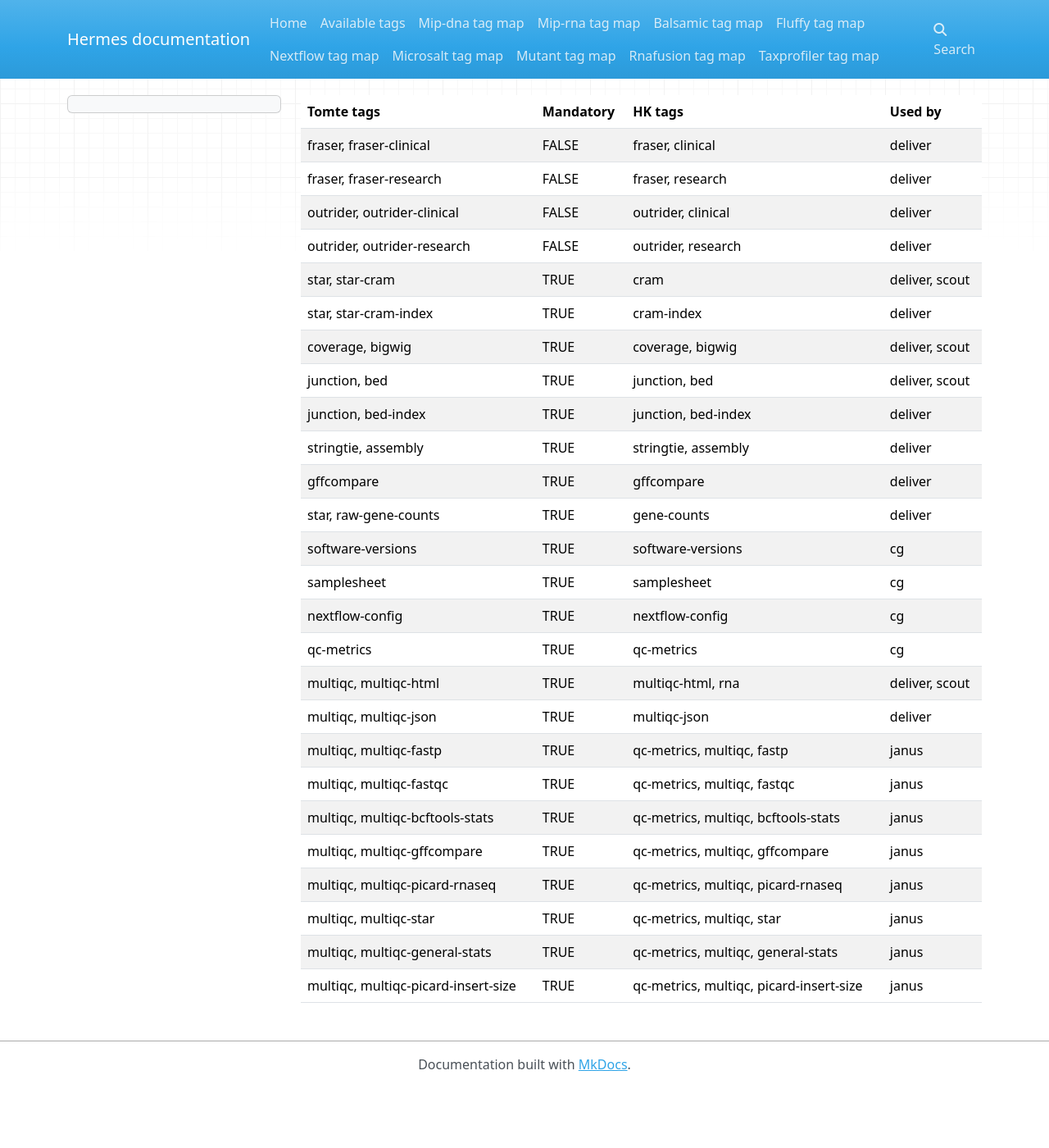
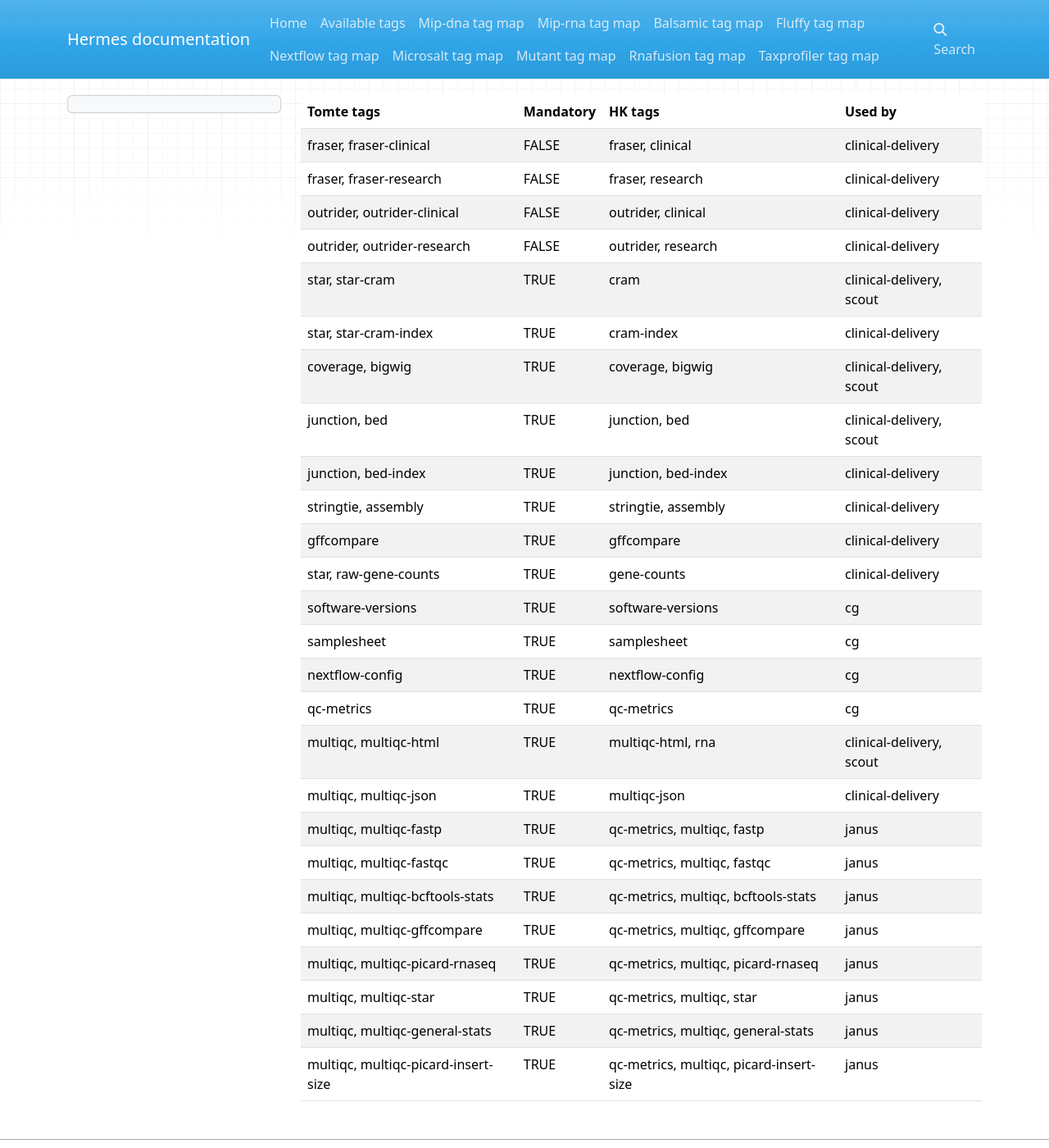
Before and after one commit to Clinical-Genomics/hermes, an MkDocs documentation site: the page built from docs/tomte_map.md, in a window 1280 px wide and 1400 px high. Shown: the whole window at 82% size. Built offline with MkDocs 1.6.1, drawn with Linux system fonts in a browser that asks for light colours; nearby versions of some CDN libraries.

Commit message:
replace delivery by clinical-delivery

```diff
--- a/docs/tomte_map.md
+++ b/docs/tomte_map.md
@@ -1,28 +1,28 @@
-| Tomte tags                           | Mandatory | HK tags                                  | Used by         |
-|--------------------------------------|-----------|------------------------------------------|-----------------|
-| fraser, fraser-clinical              | FALSE     | fraser, clinical                         | deliver         |
-| fraser, fraser-research              | FALSE     | fraser, research                         | deliver         |
-| outrider, outrider-clinical          | FALSE     | outrider, clinical                       | deliver         |
-| outrider, outrider-research          | FALSE     | outrider, research                       | deliver         |
-| star, star-cram                      | TRUE      | cram                                     | deliver, scout  |
-| star, star-cram-index                | TRUE      | cram-index                               | deliver         |
-| coverage, bigwig                     | TRUE      | coverage, bigwig                         | deliver, scout  |
-| junction, bed                        | TRUE      | junction, bed                            | deliver, scout  |
-| junction, bed-index                  | TRUE      | junction, bed-index                      | deliver         |
-| stringtie, assembly                  | TRUE      | stringtie, assembly                      | deliver         |
-| gffcompare                           | TRUE      | gffcompare                               | deliver         |
-| star, raw-gene-counts                | TRUE      | gene-counts                              | deliver         |
-| software-versions                    | TRUE      | software-versions                        | cg              |
-| samplesheet                          | TRUE      | samplesheet                              | cg              |
-| nextflow-config                      | TRUE      | nextflow-config                          | cg              |
-| qc-metrics                           | TRUE      | qc-metrics                               | cg              |
-| multiqc, multiqc-html                | TRUE      | multiqc-html, rna                        | deliver, scout  |
-| multiqc, multiqc-json                | TRUE      | multiqc-json                             | deliver         |
-| multiqc, multiqc-fastp               | TRUE      | qc-metrics, multiqc, fastp               | janus           |
-| multiqc, multiqc-fastqc              | TRUE      | qc-metrics, multiqc, fastqc              | janus           |
-| multiqc, multiqc-bcftools-stats      | TRUE      | qc-metrics, multiqc, bcftools-stats      | janus           |
-| multiqc, multiqc-gffcompare          | TRUE      | qc-metrics, multiqc, gffcompare          | janus           |
-| multiqc, multiqc-picard-rnaseq       | TRUE      | qc-metrics, multiqc, picard-rnaseq       | janus           |
-| multiqc, multiqc-star                | TRUE      | qc-metrics, multiqc, star                | janus           |
-| multiqc, multiqc-general-stats       | TRUE      | qc-metrics, multiqc, general-stats       | janus           |
-| multiqc, multiqc-picard-insert-size  | TRUE      | qc-metrics, multiqc, picard-insert-size  | janus           |
+| Tomte tags                           | Mandatory | HK tags                                  | Used by                  |
+|--------------------------------------|-----------|------------------------------------------|--------------------------|
+| fraser, fraser-clinical              | FALSE     | fraser, clinical                         | clinical-delivery        |
+| fraser, fraser-research              | FALSE     | fraser, research                         | clinical-delivery        |
+| outrider, outrider-clinical          | FALSE     | outrider, clinical                       | clinical-delivery        |
+| outrider, outrider-research          | FALSE     | outrider, research                       | clinical-delivery        |
+| star, star-cram                      | TRUE      | cram                                     | clinical-delivery, scout |
+| star, star-cram-index                | TRUE      | cram-index                               | clinical-delivery        |
+| coverage, bigwig                     | TRUE      | coverage, bigwig                         | clinical-delivery, scout |
+| junction, bed                        | TRUE      | junction, bed                            | clinical-delivery, scout |
+| junction, bed-index                  | TRUE      | junction, bed-index                      | clinical-delivery        |
+| stringtie, assembly                  | TRUE      | stringtie, assembly                      | clinical-delivery        |
+| gffcompare                           | TRUE      | gffcompare                               | clinical-delivery        |
+| star, raw-gene-counts                | TRUE      | gene-counts                              | clinical-delivery        |
+| software-versions                    | TRUE      | software-versions                        | cg                       |
+| samplesheet                          | TRUE      | samplesheet                              | cg                       |
+| nextflow-config                      | TRUE      | nextflow-config                          | cg                       |
+| qc-metrics                           | TRUE      | qc-metrics                               | cg                       |
+| multiqc, multiqc-html                | TRUE      | multiqc-html, rna                        | clinical-delivery, scout |
+| multiqc, multiqc-json                | TRUE      | multiqc-json                             | clinical-delivery        |
+| multiqc, multiqc-fastp               | TRUE      | qc-metrics, multiqc, fastp               | janus                    |
+| multiqc, multiqc-fastqc              | TRUE      | qc-metrics, multiqc, fastqc              | janus                    |
+| multiqc, multiqc-bcftools-stats      | TRUE      | qc-metrics, multiqc, bcftools-stats      | janus                    |
+| multiqc, multiqc-gffcompare          | TRUE      | qc-metrics, multiqc, gffcompare          | janus                    |
+| multiqc, multiqc-picard-rnaseq       | TRUE      | qc-metrics, multiqc, picard-rnaseq       | janus                    |
+| multiqc, multiqc-star                | TRUE      | qc-metrics, multiqc, star                | janus                    |
+| multiqc, multiqc-general-stats       | TRUE      | qc-metrics, multiqc, general-stats       | janus                    |
+| multiqc, multiqc-picard-insert-size  | TRUE      | qc-metrics, multiqc, picard-insert-size  | janus                    |
```
Also changed, not shown: 1 other file.
